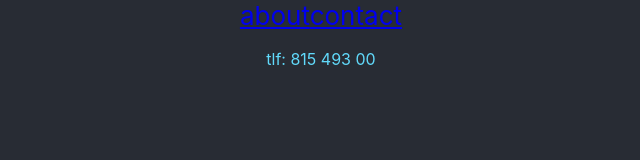
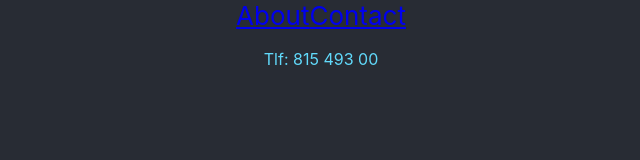
Before and after one commit to OysteinKoder/react-lessons-3.0, a React (Create React App) app: page /contact in a window 1280 px wide. Shown: the top 160 px of the page, without its empty margins (319-959 px from the left). Built offline with nearby package versions, Linux system fonts and the light colour scheme.

Commit message:
updated naming convention, added text from object

```diff
--- a/src/App.js
+++ b/src/App.js
@@ -2,6 +2,7 @@ import "./App.css";
 import AboutPage from "./pages/AboutPage";
 import ContactPage from "./pages/ContactPage";
 import { BrowserRouter, Route, Routes, Link } from "react-router-dom";
+import { TEXT } from "./language/language";
 
 // <BrowserRouter>:
 // This component provides a context for the application to use client-side routing using the HTML5 history API.
@@ -24,8 +25,8 @@ function App() {
       <div className="App">
         <header className="App-header">
           <nav>
-            <Link to="/about">about</Link>
-            <Link to="/contact">contact</Link>
+            <Link to="/about">{TEXT.NAVIGATION.ABOUT}</Link>
+            <Link to="/contact">{TEXT.NAVIGATION.CONTACT}</Link>
           </nav>
         </header>
         <main>
--- a/src/language/language.js
+++ b/src/language/language.js
@@ -1,14 +1,18 @@
-// This code defines an object named language that contains a set of keys and their associated string values.
+// This code defines an object named TEXT that contains a set of keys and their associated string values.
 // The export keyword makes this object available to other parts of the project.
 // The const keyword indicates that the object is a constant and its values cannot be changed once initialized.
 
-export const language = {
+export const TEXT = {
   TEXT_ONE: "this is text one",
   TEXT_TWO: "this is text two",
-  aboutPage: {
-    ABOUT_TEXT: "this is the about page with useful information",
+  NAVIGATION: {
+    ABOUT: "About",
+    CONTACT: "Contact",
   },
-  contactPage: {
-    CONTACT_INFO: "tlf: 815 493 00",
+  ABOUT_PAGE: {
+    ABOUT_TEXT: "This is the about page with useful information",
+  },
+  CONTACT_PAGE: {
+    CONTACT_INFO: "Tlf: 815 493 00",
   },
 };
--- a/src/pages/AboutPage.jsx
+++ b/src/pages/AboutPage.jsx
@@ -1,10 +1,10 @@
 import Paragraph from "../components/Paragraph";
-import { language } from "../language/language";
+import { TEXT } from "../language/language";
 
 const AboutPage = () => {
   return (
     <>
-      <Paragraph text={language.aboutPage.ABOUT_TEXT} />
+      <Paragraph text={TEXT.ABOUT_PAGE.ABOUT_TEXT} />
     </>
   );
 };
--- a/src/pages/ContactPage.jsx
+++ b/src/pages/ContactPage.jsx
@@ -1,8 +1,8 @@
 import Paragraph from "../components/Paragraph";
-import { language } from "../language/language";
+import { TEXT } from "../language/language";
 
 const ContactPage = () => {
-  return <Paragraph text={language.contactPage.CONTACT_INFO} />;
+  return <Paragraph text={TEXT.CONTACT_PAGE.CONTACT_INFO} />;
 };
 
 export default ContactPage;
```
